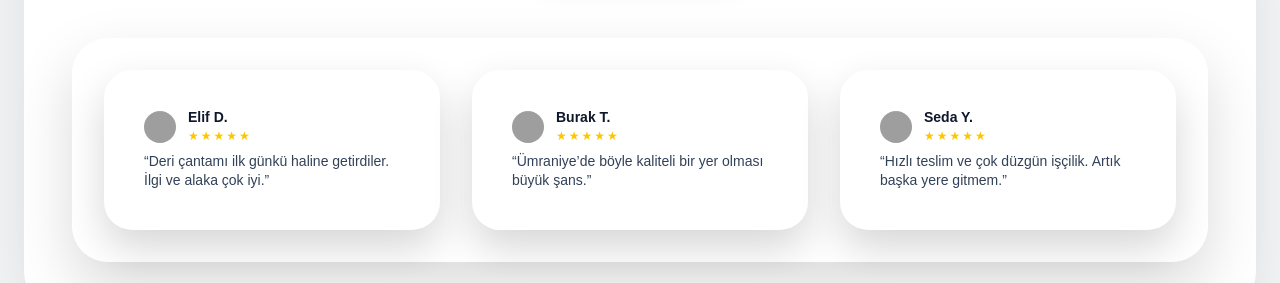
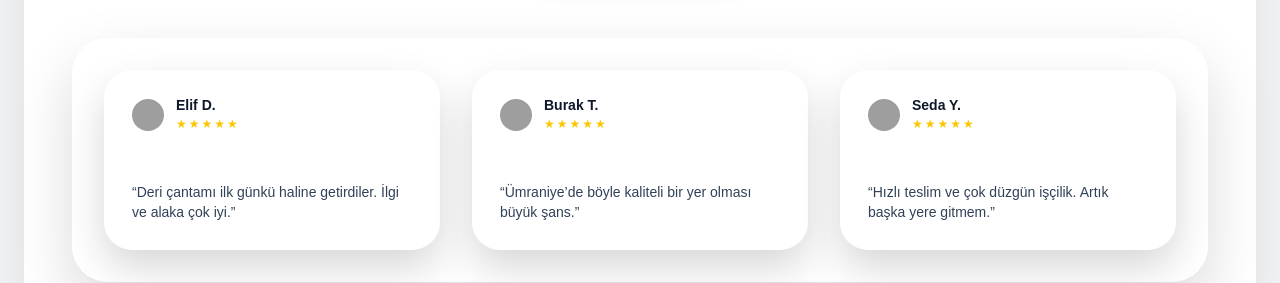
Before and after one commit to mertxofficial0/umraniye-canta-tamiri, a Next.js app: page / in a window 1280 px wide. Shown: the part 1614-1897 px from the top of the page. Built offline with nearby package versions, Linux system fonts and the light colour scheme; grey boxes are pictures that could not be loaded.

Commit message:
reviews card size adjusted

```diff
--- a/app/page.tsx
+++ b/app/page.tsx
@@ -447,14 +447,19 @@ useEffect(() => {
   className="
     bg-white
     rounded-[28px]
-                    px-10 py-10
+    px-7 py-7
     shadow-[0_18px_40px_rgba(0,0,0,0.16)]
     hover:-translate-y-1
     hover:shadow-[0_28px_65px_rgba(0,0,0,0.22)]
     transition-all
     duration-300
+
+    min-h-[160px] md:min-h-[180px]
+    flex flex-col justify-between
   "
 >
+
+
                   {/* HEADER */}
                   <div className="flex items-center gap-3 mb-2">
                     <img
@@ -511,7 +516,7 @@ useEffect(() => {
         rounded-[32px]
         shadow-[0_30px_70px_rgba(0,0,0,0.18)]
         px-10
-        py-14
+        py-10
         transition-all
         duration-500
         hover:shadow-[0_40px_90px_rgba(0,0,0,0.25)]
```
Lines whose indentation alone changed are shown as unchanged.
